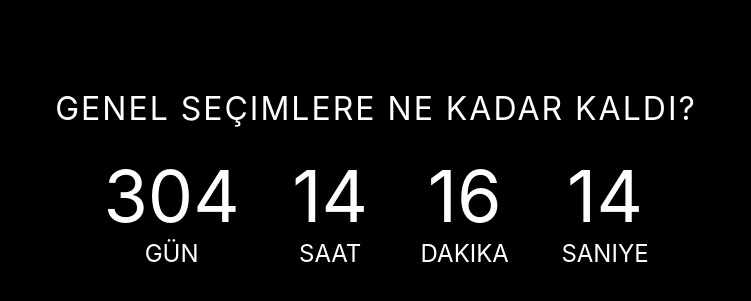
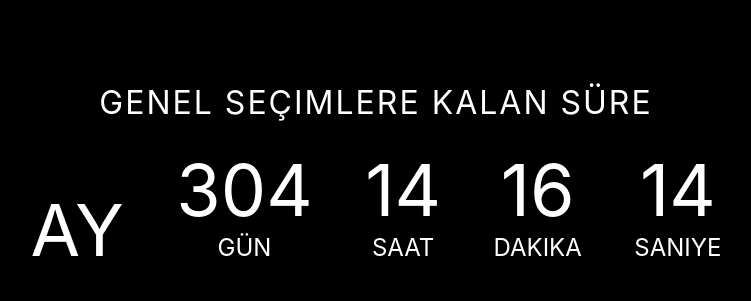
Before and after one commit to EReaXe/election-day-counter, a plain HTML site: page index.html in a window 1280 px wide. Shown: the part 210-511 px from the top of the page, without its empty margins (264-1015 px from the left). Drawn offline with Linux system fonts and the light colour scheme.

Commit message:
Update index.html

```diff
--- a/index.html
+++ b/index.html
@@ -3,14 +3,15 @@
   <head>
     <link rel="stylesheet" href="style.css" />
     <meta charset="UTF-8" />
-    <title>Genel Seçimlere Ne Kadar Kaldı?</title>
+    <title>Genel Seçimlere Kalan Süre</title>
   </head>
 
   <body>
     <div class="container">
-      <h1 id="headline">Genel Seçimlere Ne Kadar Kaldı?</h1>
+      <h1 id="headline">Genel Seçimlere Kalan Süre</h1>
       <div id="countdown">
         <ul>
+          <li><span id="month"></pan>ay</li>
           <li><span id="days"></span>gün</li>
           <li><span id="hours"></span>saat</li>
           <li><span id="minutes"></span>dakika</li>
```
